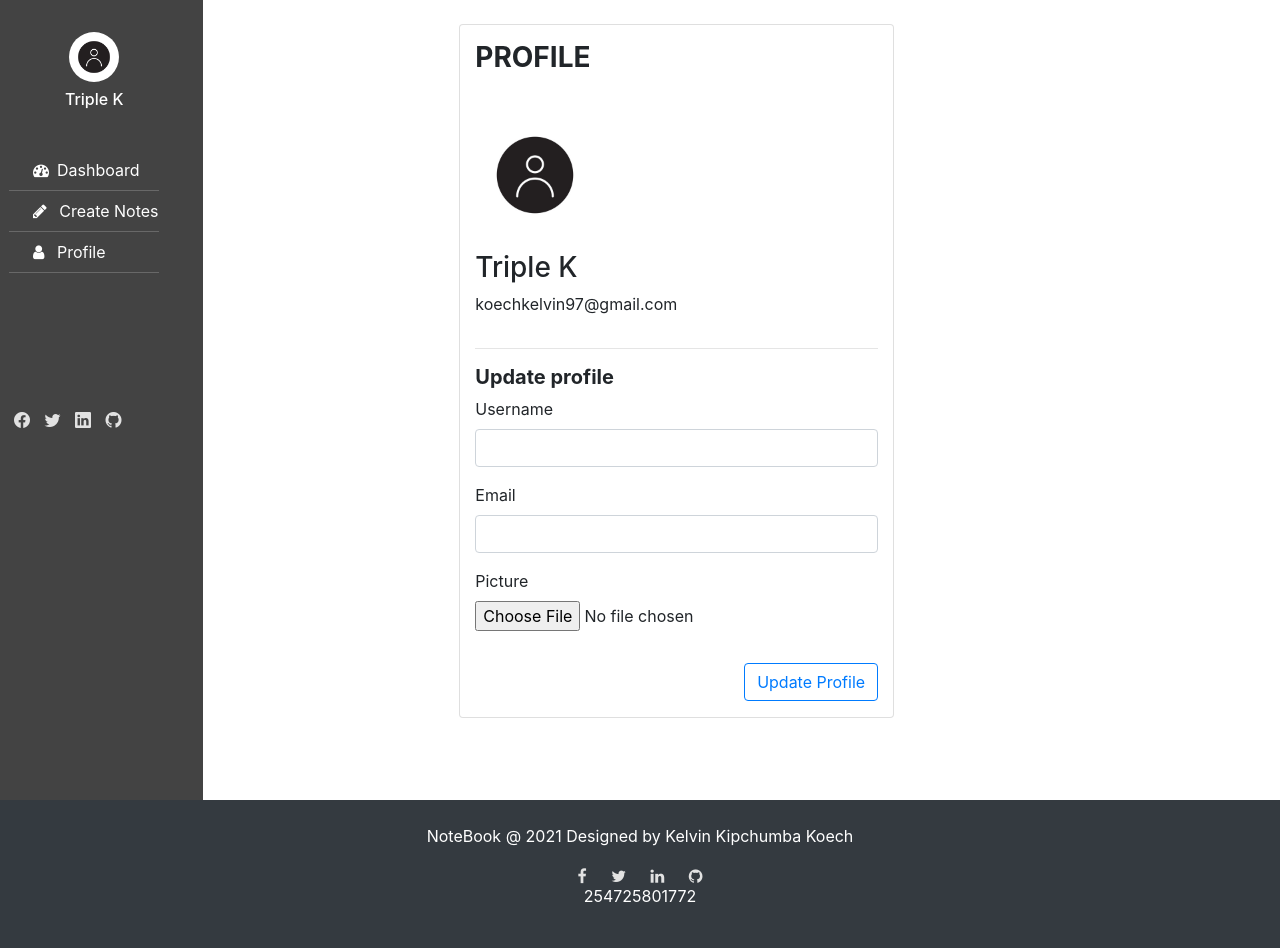
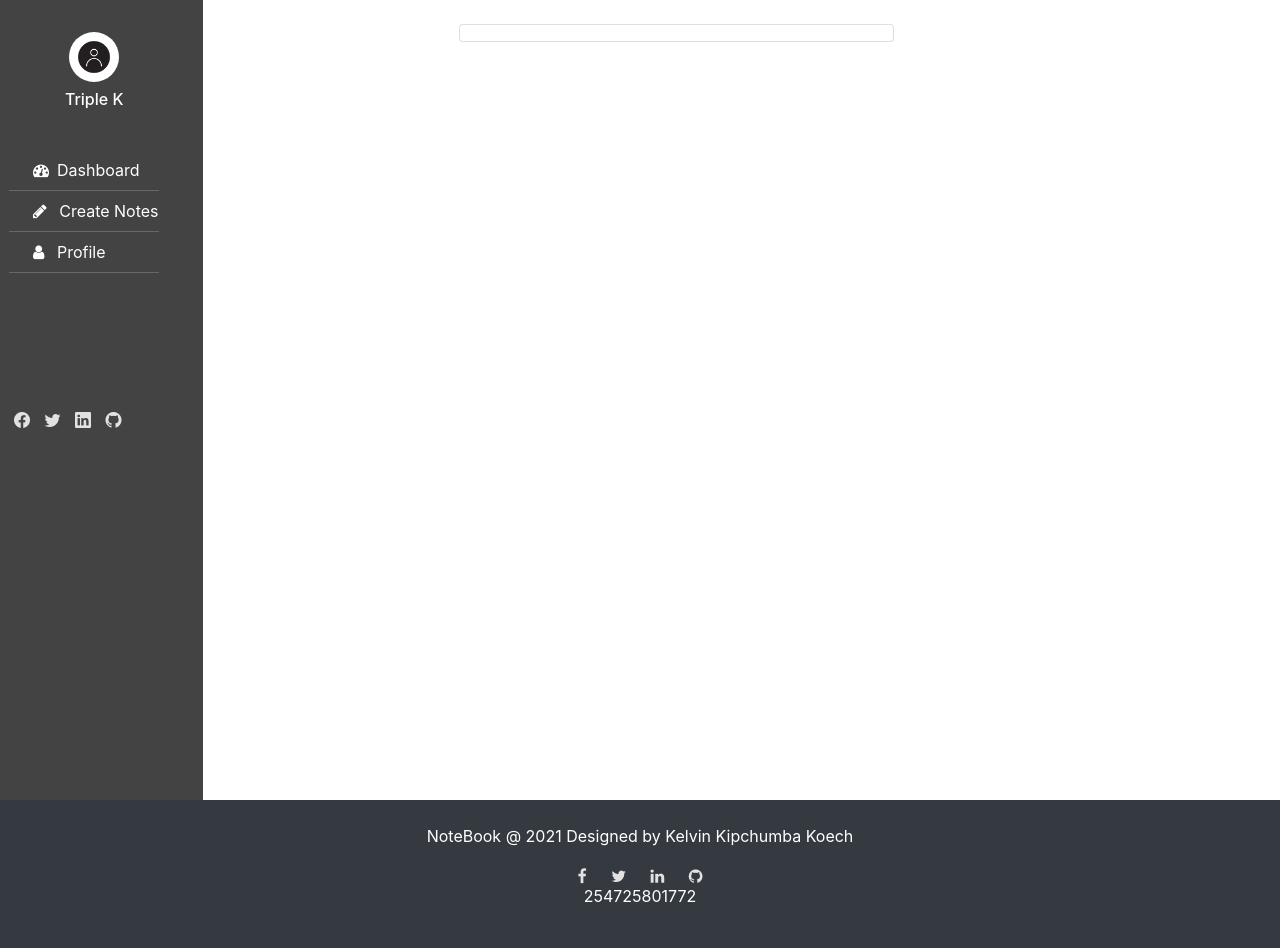
Before and after one commit to k-koech/Notebook, a Python web app: template app/templates/profile.html in a window 1280 px wide. Shown: the part 64-1012 px from the top of the page. Run offline with Jinja, Linux system fonts and the light colour scheme; the template is opened without the code that fills it: most values are stand-ins (such as "Sample title", 1, 10 or a date in 2020); form fields are guessed from the names that the template uses; some libraries are stand-ins or nearby versions.

Commit message:
updated profile page

```diff
--- a/app/templates/profile.html
+++ b/app/templates/profile.html
@@ -15,68 +15,6 @@
 <div class="row mx-5">
     <div class="col-md-2"></div>
   <div class="col-md-6 pt-1 profile-col card pt-3">
-      <h3 class="font-weight-bold mb-3">PROFILE</h3>
-    <div class=" mt-4">
-      {% if current_user.profile_pic_path %}
-
-        <img width="120" height="120" src="{{url_for('static',filename=user.profile_pic_path)}}" alt="" class="rounded">
-
-      {%else%}
-        <img width="120" height="120"  src="{{url_for('static',filename='images/default.jpg')}}" alt="" class="rounded rounded-circle">
-      {% endif %}
-    </div>
-    <h3 class="mt-3">Triple K</h3>
-    <p>koechkelvin97@gmail.com</p>
-
-    <hr>
-    <h5 class="font-weight-bold">Update profile</h5>
-    <form method="POST" action="/profile" enctype="multipart/form-data">
-      {{ form.hidden_tag() }}
-      <fieldset class="form-group">
-          <div class="form-group">
-              {{ form.username.label(class="form-control-label") }}
-
-              {% if form.username.errors %}
-                  {{ form.username(class="form-control is-invalid") }}
-                  <div class="invalid-feedback">
-                      {% for error in form.username.errors %}
-                          <span>{{ error }}</span>
-                      {% endfor %}
-                  </div>
-              {% else %}
-                  {{ form.username(class="form-control") }}
-              {% endif %}
-          </div>
-
-          <div class="form-group">
-              {{ form.email.label(class="form-control-label") }}
-              {% if form.email.errors %}
-                  {{ form.email(class="form-control form-control-lg is-invalid") }}
-                  <div class="invalid-feedback">
-                      {% for error in form.email.errors %}
-                          <span>{{ error }}</span>
-                      {% endfor %}
-                  </div>
-              {% else %}
-                  {{ form.email(class="form-control") }}
-              {% endif %}
-          </div>
-
-          <div class="form-group">
-              {{ form.picture.label() }}
-              {{ form.picture(class="form-control-file") }}
-              {% if form.picture.errors %}
-                 {% for error in form.picture.errors %}
-                          <span class="text-danger">{{ error }}</span><br>
-                  {% endfor %}
-              {% endif %}
-          </div>
-      </fieldset>
-
-      <div class="form-group text-right">
-          <button type='submit' class="btn btn-outline-primary">Update Profile</button>
-      </div>
-  </form>
 
   </div>
 
```
Also changed, not shown: app/static/images/e85277ab38b893ce.png (added), app/static/images/f68bf734adf12e4c.jpg (added).
